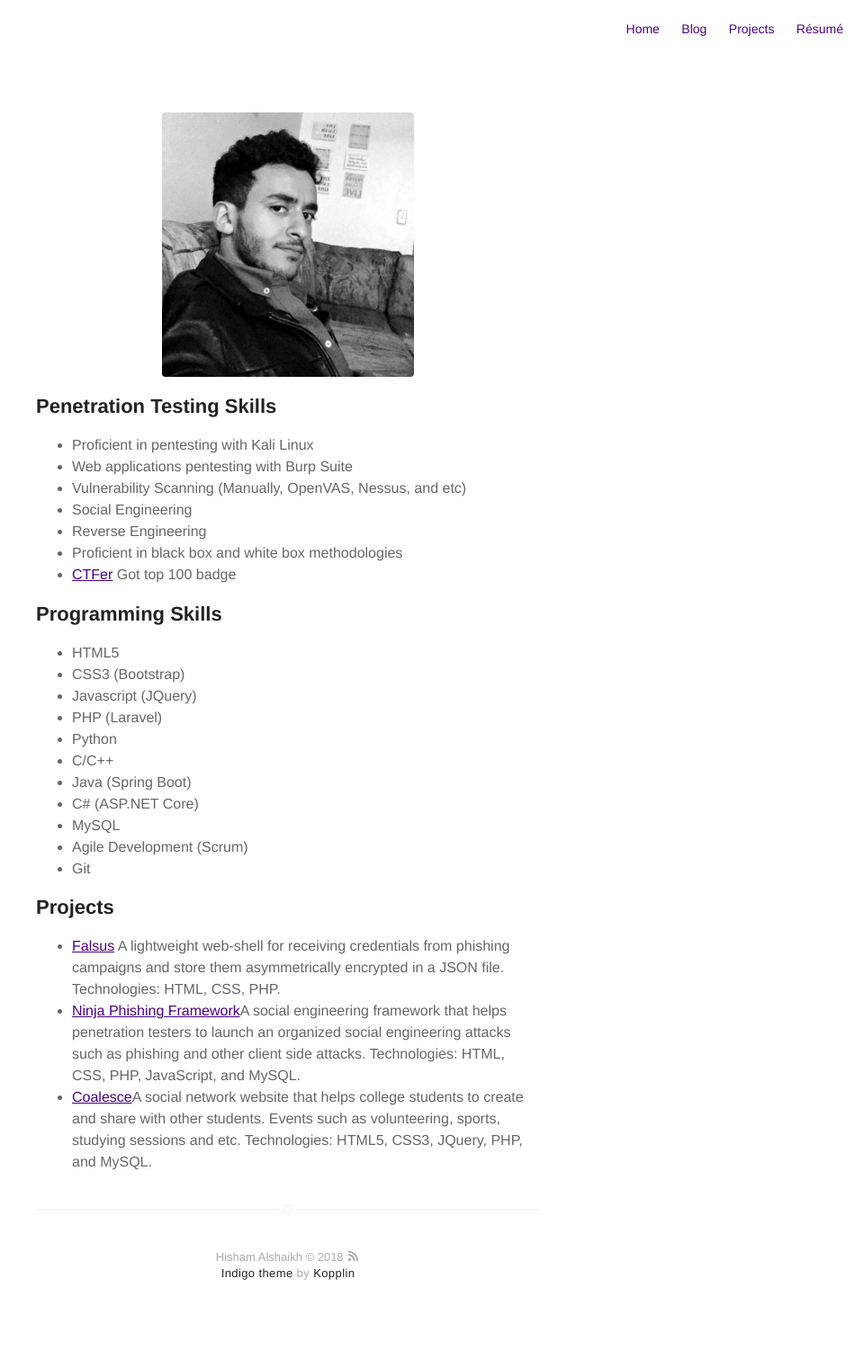
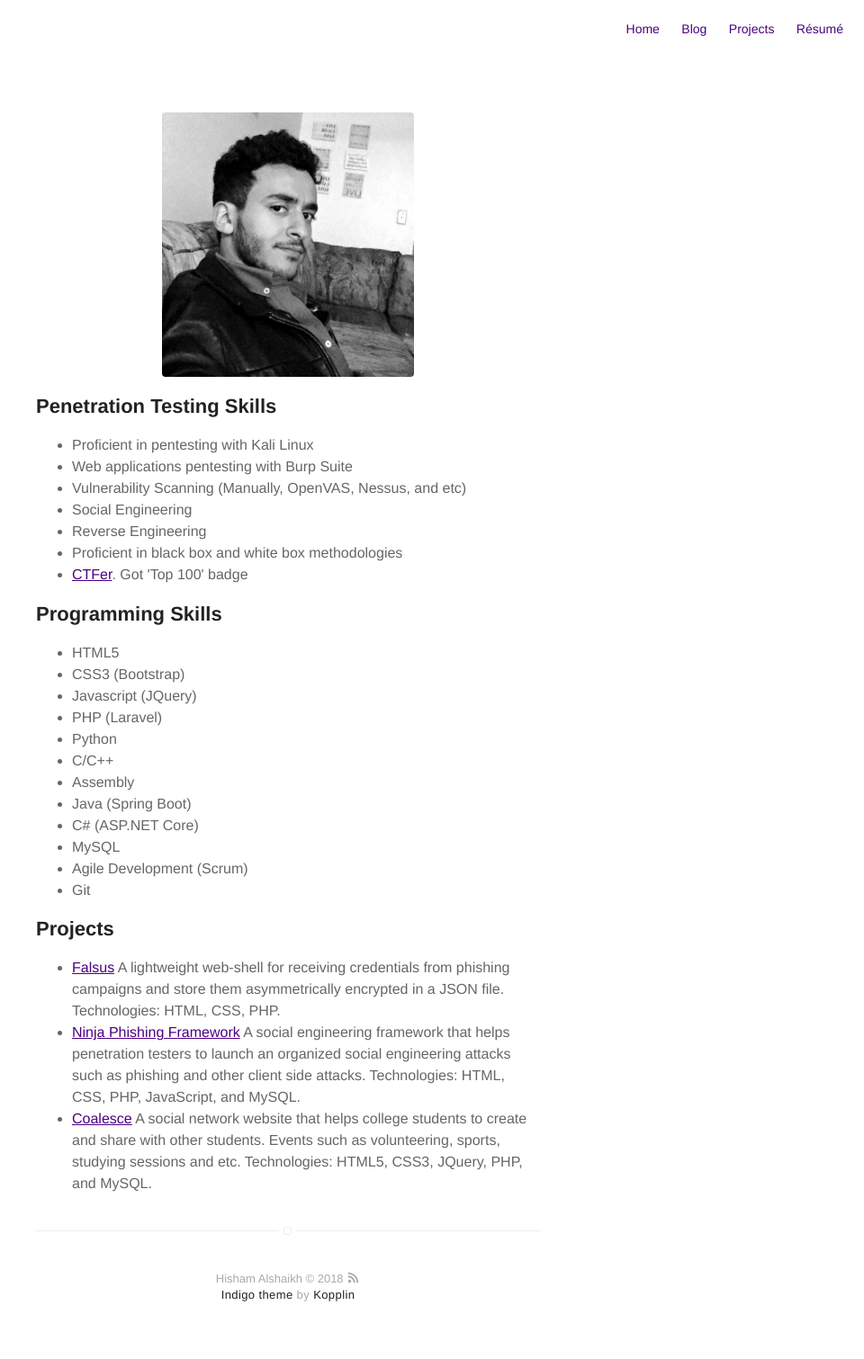
Before and after one commit to h15h4m/h15h4m.github.io, a Jekyll site: the page built from about.md, in a window 1280 px wide. Shown: the whole page at 90% size, without its empty margins (320-1280 px from the left). Built offline with Jekyll 4.4.1, drawn with Linux system fonts in a browser that asks for light colours; before the commit the page ends 1487 px from its top, so only the background shows below that.

Commit message:
Update about.md

```diff
--- a/about.md
+++ b/about.md
@@ -15,7 +15,7 @@ layout: page
 	<li>Social Engineering</li>
 	<li>Reverse Engineering</li>
 	<li>Proficient in black box and white box methodologies</li>
-	<li><a href="https://www.hackthebox.eu/profile/3934">CTFer</a> Got top 100 badge</li>
+	<li><a href="https://www.hackthebox.eu/profile/3934">CTFer</a>. Got 'Top 100' badge</li>
 </ul>
 
 
@@ -27,6 +27,7 @@ layout: page
 	<li>PHP (Laravel)</li>
 	<li>Python</li>
 	<li>C/C++</li>
+	<li>Assembly</li>
 	<li>Java (Spring Boot)</li>
 	<li>C# (ASP.NET Core)</li>
 	<li>MySQL</li>
@@ -39,8 +40,8 @@ layout: page
 <ul>
 	<li><a href="#">Falsus</a> A lightweight web-shell for receiving credentials from phishing campaigns and store them asymmetrically encrypted in a JSON file. Technologies: HTML, CSS, PHP.
 </li>
-	<li><a href="http://resources.infosecinstitute.com/social-engineering-toolkits">Ninja Phishing Framework</a>A social engineering framework that helps penetration testers to launch an organized social engineering attacks such    as phishing and other client side attacks. Technologies: HTML, CSS, PHP, JavaScript, and MySQL.
+	<li><a href="http://resources.infosecinstitute.com/social-engineering-toolkits">Ninja Phishing Framework</a> A social engineering framework that helps penetration testers to launch an organized social engineering attacks such    as phishing and other client side attacks. Technologies: HTML, CSS, PHP, JavaScript, and MySQL.
 </li>
-	<li><a href="https://github.com/">Coalesce</a>A social network website that helps college students to create and share with other students. Events such as volunteering, sports, studying sessions and etc. Technologies: HTML5, CSS3, JQuery, PHP, and MySQL.
+	<li><a href="https://github.com/">Coalesce</a> A social network website that helps college students to create and share with other students. Events such as volunteering, sports, studying sessions and etc. Technologies: HTML5, CSS3, JQuery, PHP, and MySQL.
 </li>
 </ul>
```
